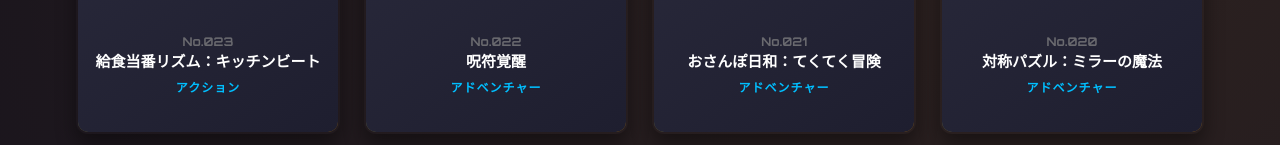
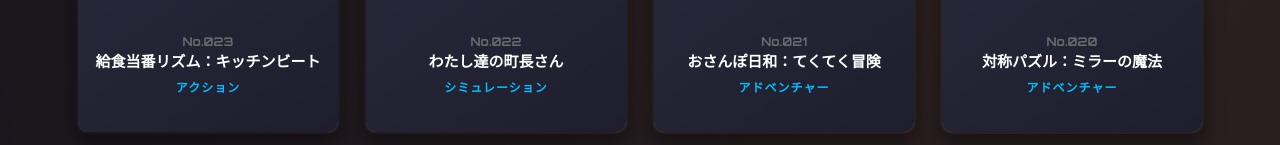
Before and after one commit to titan11111/000-gameluncher, a plain HTML site: page index.html in a window 1280 px wide. Shown: the part 5147-5292 px from the top of the page. Drawn offline with Linux system fonts and the light colour scheme.

Commit message:
Update index.html

```diff
--- a/index.html
+++ b/index.html
@@ -186,7 +186,7 @@ const GAMES = [
 { id: 19, title: 'らっか：スカイドロップ', category: 'アクション', url: 'https://titan11111.github.io/019-rakka/' },
 { id: 20, title: '対称パズル：ミラーの魔法', category: 'アドベンチャー', url: 'https://titan11111.github.io/020-taisyou/' },
 { id: 21, title: 'おさんぽ日和：てくてく冒険', category: 'アドベンチャー', url: 'https://titan11111.github.io/021-sanpo/' },
-{ id: 22, title: '呪符覚醒', category: 'アドベンチャー', url: 'https://titan11111.github.io/022-rocketman' },
+{ id: 22, title: 'わたし達の町長さん', category: 'シミュレーション', url: 'https://titan11111.github.io/022-city' },
 { id: 23, title: '給食当番リズム：キッチンビート', category: 'アクション', url: 'https://titan11111.github.io/023-kyuusyoku/' },
 { id: 24, title: 'ねこねこねこ：にゃんこパレード', category: 'アクション', url: 'https://titan11111.github.io/024-nekonekoneko/' },
 { id: 25, title: '平和な世界の村人の悩み解決屋さん', category: 'アドベンチャー', url: 'https://titan11111.github.io/025-heiwa/' },
```
